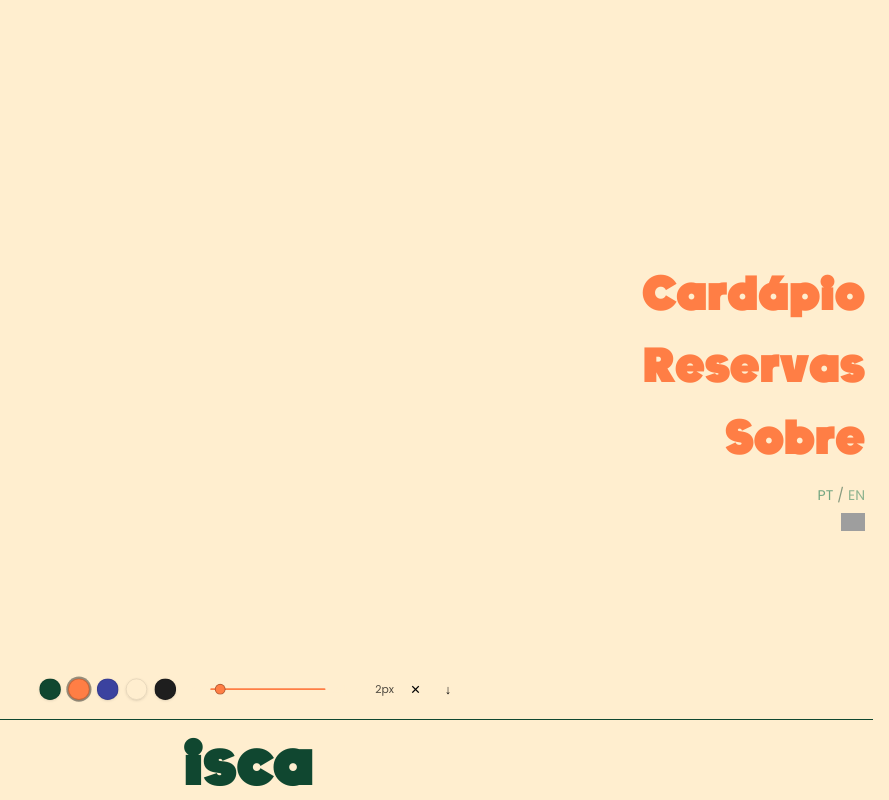
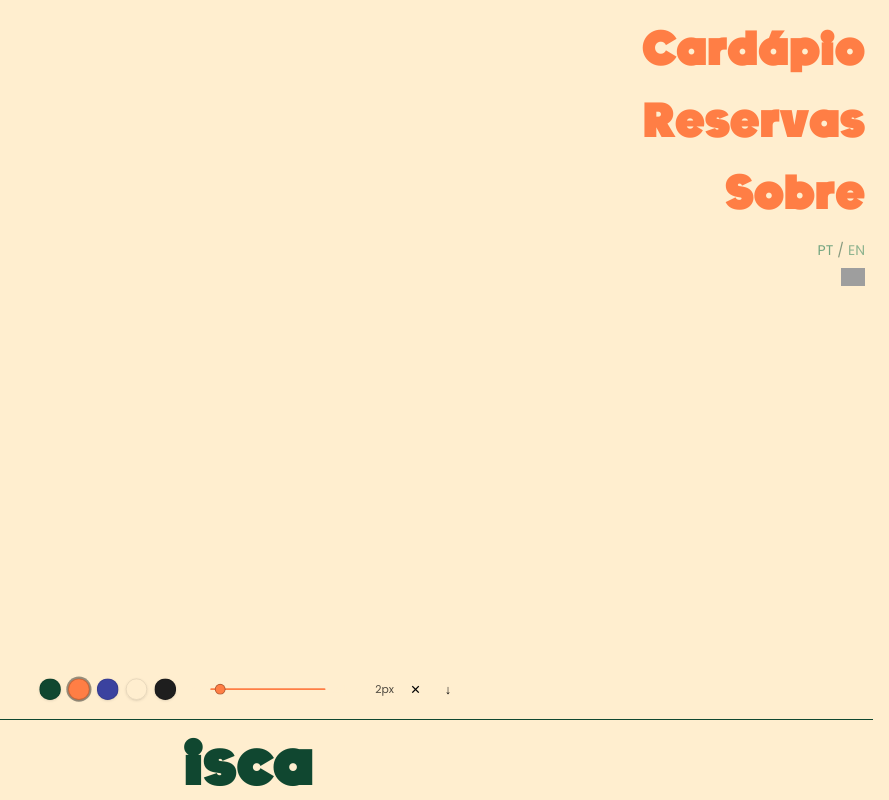
Before and after one commit to guerrinharj/isca, a Next.js app: page /pt in a window 1280 px wide. Shown: the whole page, without its empty margins (391-1280 px from the left). Built offline with nearby package versions, Linux system fonts and the light colour scheme; no server answers; grey boxes are pictures that could not be loaded.

Commit message:
navbar desktop position

```diff
--- a/components/NavBar.tsx
+++ b/components/NavBar.tsx
@@ -152,16 +152,16 @@ export default function NavBar({ t, locale }: NavBarProps) {
                 {/* DESKTOP MENU (logout only on desktop) */}
                 <div
                     className="
-                        hidden md:flex md:flex-col md:items-end md:justify-center md:gap-6
-                        md:fixed md:right-0 md:top-0 md:z-50
-                        md:h-screen md:w-auto md:p-6
-                        md:transform
+                    hidden md:flex md:flex-col md:items-end md:gap-6
+                    md:fixed md:right-0 md:top-0 md:z-50
+                    md:w-auto md:p-6
+                    md:text-right
                     "
                 >
                     {/* Cardápio */}
                     <Link
                         href={`/${locale}/cardapio`}
-                        className="hover:text-isca-laranja block text-4xl md:text-3xl lg:text-5xl origin-right"
+                        className="hover:text-isca-laranja block text-4xl md:text-3xl lg:text-5xl origin-left"
                         aria-label={t.nav.menu}
                     >
                         <span className="sr-only">{t.nav.menu}</span>
@@ -171,7 +171,7 @@ export default function NavBar({ t, locale }: NavBarProps) {
                     {/* Reservas */}
                     <Link
                         href={`/${locale}/reservas`}
-                        className="hover:text-isca-laranja block text-4xl md:text-3xl lg:text-5xl origin-right"
+                        className="hover:text-isca-laranja block text-4xl md:text-3xl lg:text-5xl origin-left"
                         aria-label={t.nav.reservas}
                     >
                         <span className="sr-only">{t.nav.reservas}</span>
@@ -181,7 +181,7 @@ export default function NavBar({ t, locale }: NavBarProps) {
                     {/* Sobre */}
                     <Link
                         href={`/${locale}/sobre`}
-                        className="hover:text-isca-laranja block text-4xl md:text-3xl lg:text-5xl origin-right"
+                        className="hover:text-isca-laranja block text-4xl md:text-3xl lg:text-5xl origin-left"
                         aria-label={t.nav.sobre}
                     >
                         <span className="sr-only">{t.nav.sobre}</span>
@@ -226,6 +226,7 @@ export default function NavBar({ t, locale }: NavBarProps) {
                         </button>
                     )}
                 </div>
+
             </div>
         </nav>
     )
```
